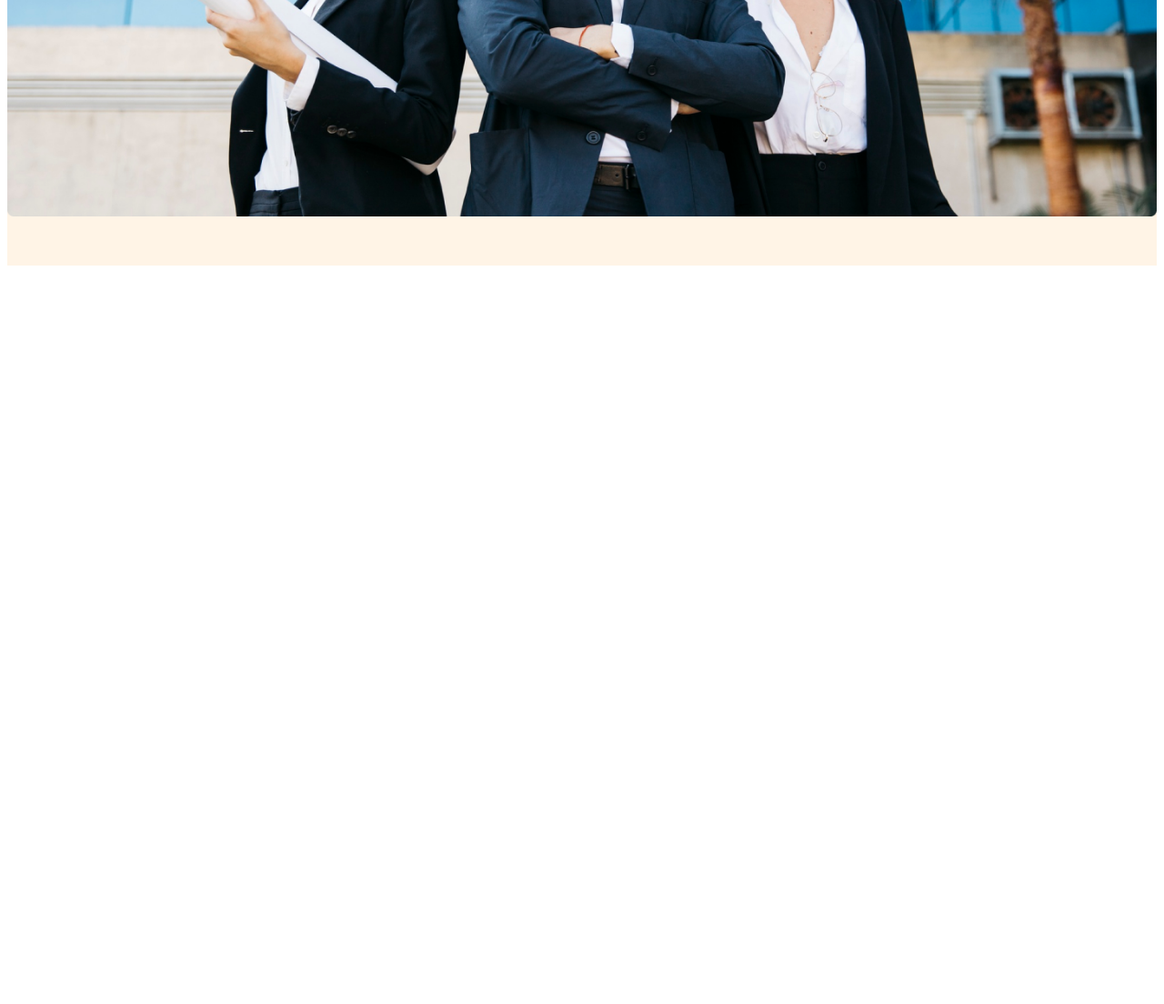
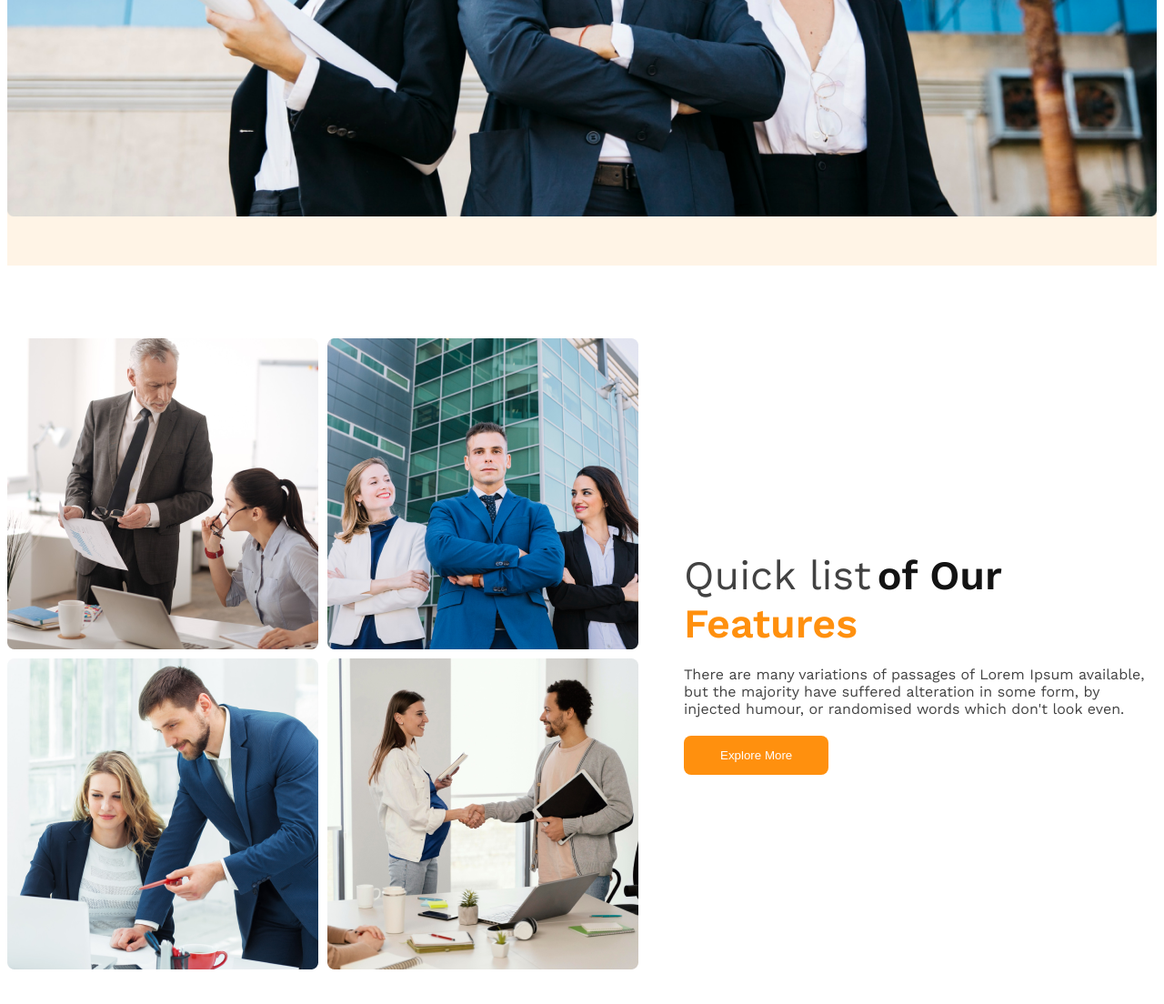
Before and after one commit to HxHridoy/responsice-architect-g3, a plain HTML site: page index.html in a window 1280 px wide. Shown: the part 941-2045 px from the top of the page at 91% size. Before the commit the page ends 1241 px from the top, so only its background shows below. Drawn offline with nearby package versions, Linux system fonts and the light colour scheme.

Commit message:
second section done with mobile Responsive

```diff
--- a/index.html
+++ b/index.html
@@ -39,11 +39,32 @@
             </div>
             <img class="hero-image" src="./images/banner.png" alt="hero banner">
         </div>
-
     </header>
 
     <main>
+        <section class="second-section">
+            <div class="main-div">
+              <div class="image-div">
+                <img src="/images/team1.png" alt="">
+                <img src="/images/team2.png" alt="">
+                <img src="/images/team3.png" alt="">
+                <img src="/images/team4.png" alt="">
+              </div>
 
+            <div class="feature-div">
+                <h2 class="feature-subtitle">
+                    <span class="span-1">Quick list</span>
+                    <span class="span-2">of Our</span>
+                    <span class="span-3">Features</span>
+                </h2>
+
+                <p class="feature-description">
+                    There are many variations of passages of Lorem Ipsum available, but the majority have suffered alteration in some form, by injected humour, or randomised words which don't look even.
+                </p>
+                <button class="btn-1">Explore More</button>
+            </div>
+            </div>
+        </section>
     </main>
 
     <footer>
--- a/styles/architect.css
+++ b/styles/architect.css
@@ -119,8 +119,70 @@ header {
     padding-bottom: 50px;
 }
 
+
+/* 2nd section start*/
+.second-section {
+
+}
+
+.main-div {
+    display: flex;
+    padding: 80px 0 100px 0;
+    max-width: 1440px;
+    margin: 0 auto;
+    gap: 50px;
+    align-items: center;
+}
+
+.image-div {
+    display: grid;
+    grid-template-columns: repeat(2, 1fr);
+    gap: 10px;
+}
+
+.feature-div {
+    /* display: flex;
+    flex-direction: column;
+    justify-content: start;
+    align-items: center; */
+}
+
+
+/* all span styles */
+.span-1 {
+    font-size: 2.8rem;
+    font-weight: 400;
+    color: #424242;
+}
+
+.span-2 {
+    font-size: 2.8rem;
+    font-weight: 600;
+    color: #131313;
+}
+
+.span-3 {
+    font-size: 2.8rem;
+    font-weight: 600;
+    color: #FF900E;
+}
+
+.feature-description {
+    color: #424242;
+    margin: 10px 0 20px 0;
+}
+
+.feature-div {
+    width: 540px;
+}
+
+
 /* Header Responsive */
 @media screen and (max-width: 576px) {
+    header {
+    padding-bottom: 20px;
+    }
+
     .navbar {
         flex-direction: column;
     }
@@ -137,4 +199,20 @@ header {
     width: 100%;
     margin-top: 50px;
     }
+
+    /* 2nd section responsive */
+    .main-div {
+    flex-direction: column;
+    padding: 50px 0 40px 0;
+    gap: 20px;
+    }
+
+    .image-div {
+    grid-template-columns: repeat(1, 1fr);
+    }
+
+    .feature-div {
+    width: 100%;
+    margin-left: 20px;
+    }
 }
```
